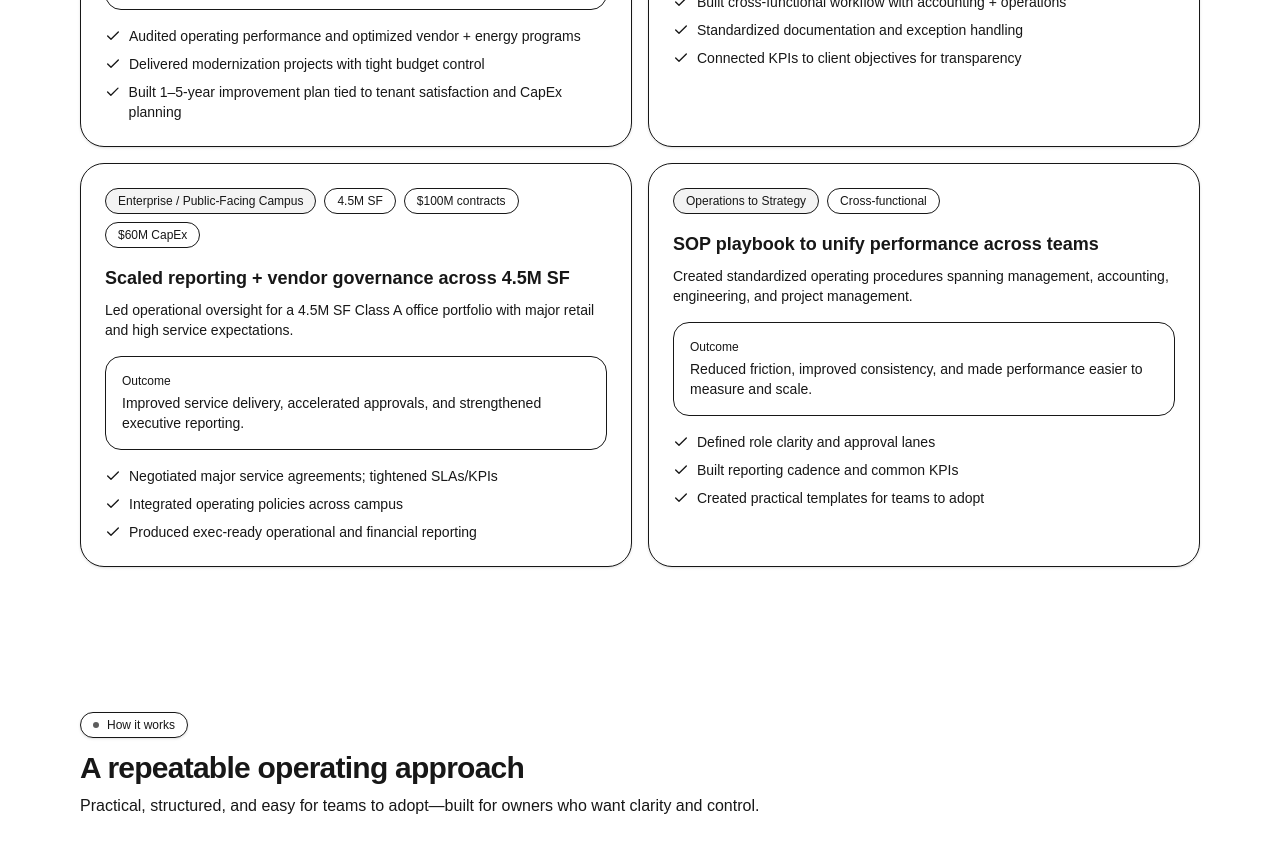
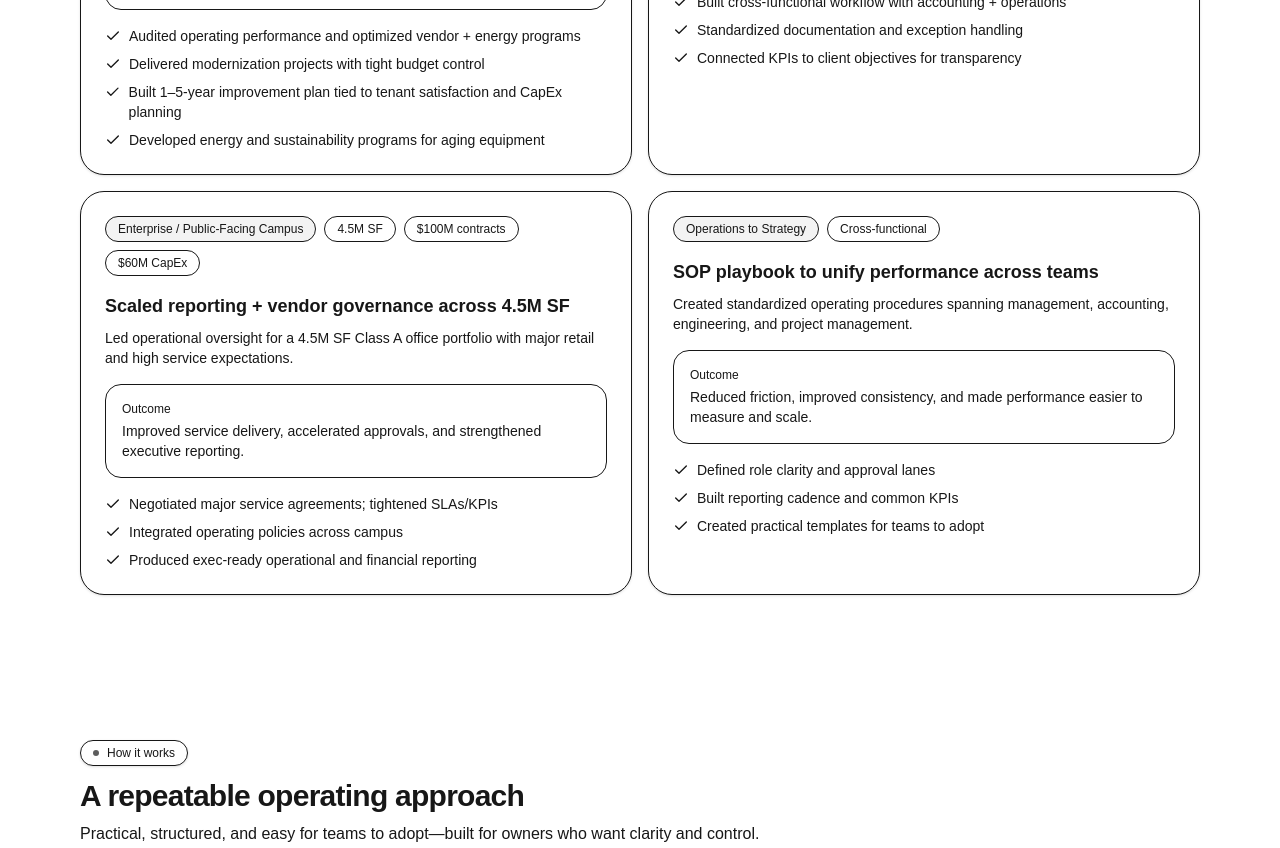
Before and after one commit to BK14782/brian-killian-consulting, a Next.js app: page / in a window 1280 px wide. Shown: the part 2320-3168 px from the top of the page. Built offline with nearby package versions, Linux system fonts and the light colour scheme.

Commit message:
Developed energy and sustainability programs for aging equipment

```diff
--- a/src/app/page.tsx
+++ b/src/app/page.tsx
@@ -318,6 +318,7 @@ export default function Website() {
           "Audited operating performance and optimized vendor + energy programs",
           "Delivered modernization projects with tight budget control",
           "Built 1–5-year improvement plan tied to tenant satisfaction and CapEx planning",
+          "Developed energy and sustainability programs for aging equipment"
         ],
         metrics: ["1M SF", "$25M CapEx", "+10% NOI", "88%→97% occupancy"],
       },
```
